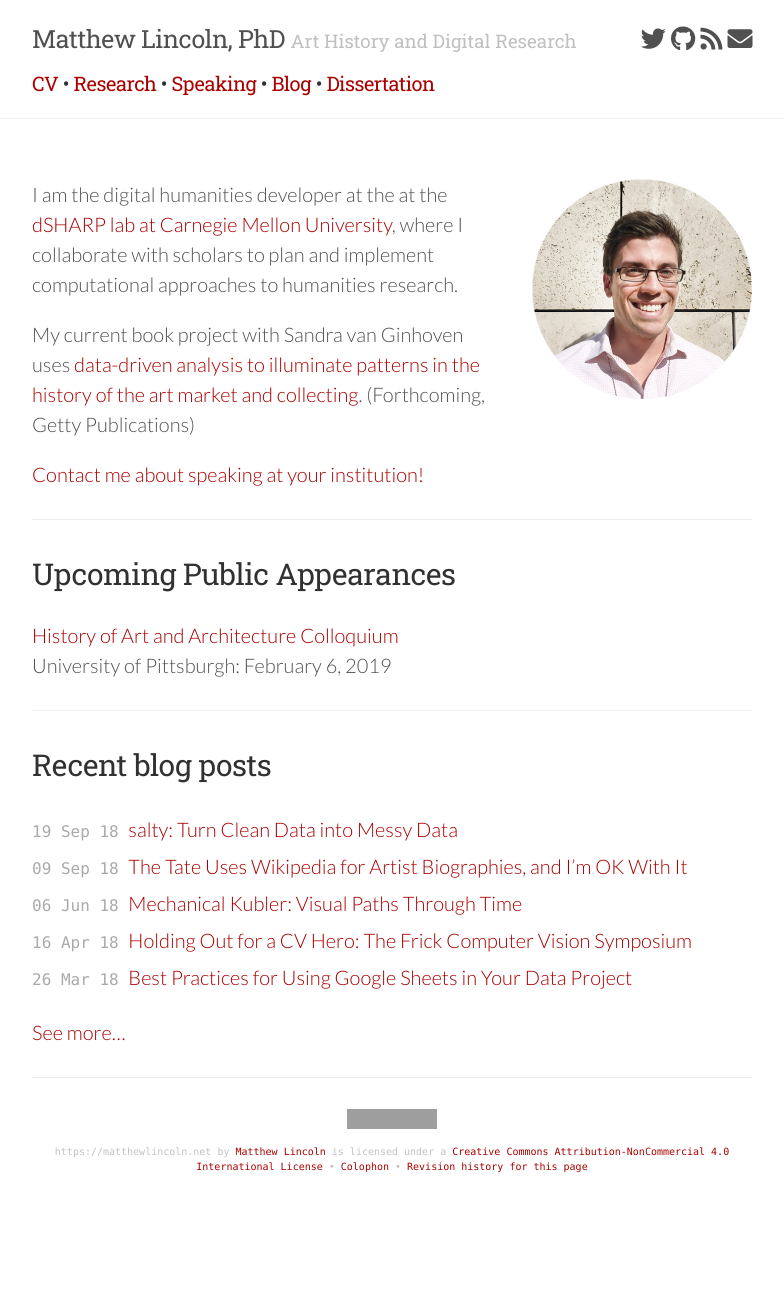
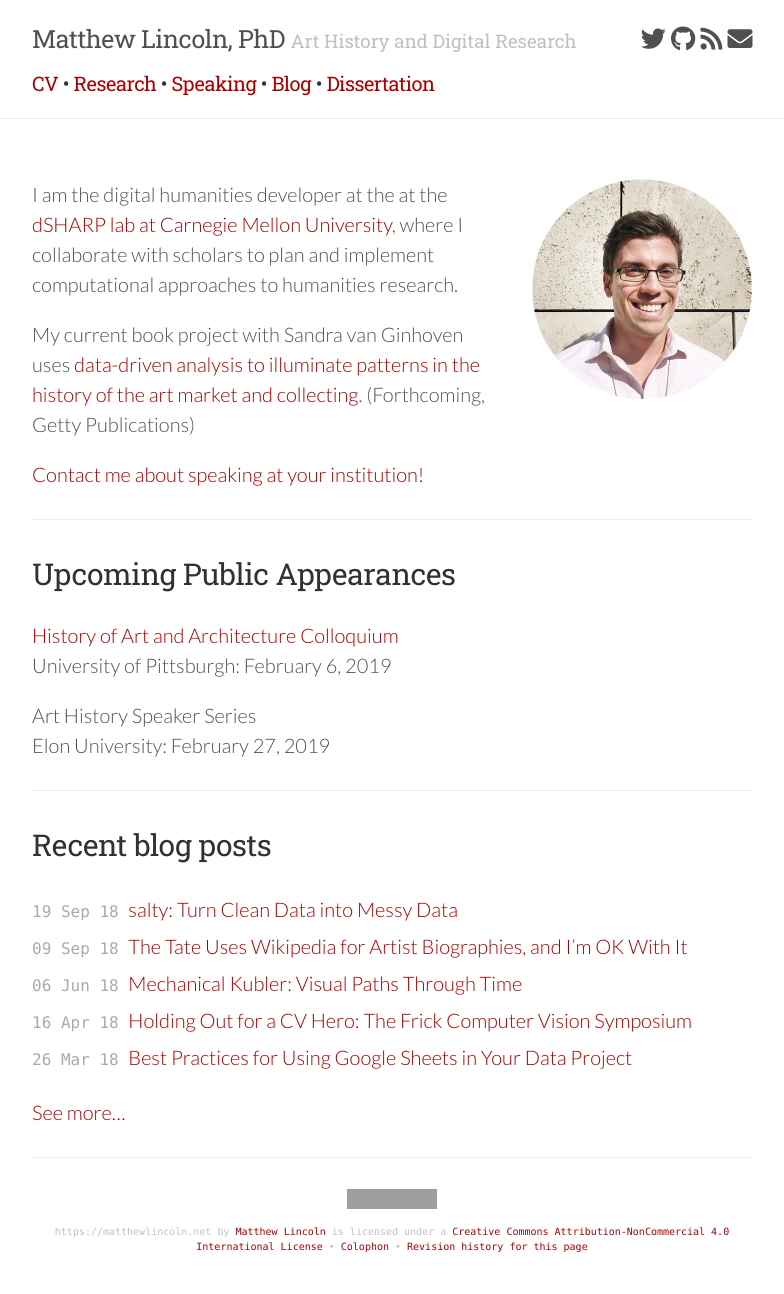
Before and after one commit to mdlincoln/mdlincoln.github.io, a Jekyll site: the page built from index.md, in a window 1280 px wide. Shown: the whole page, without its empty margins (248-1032 px from the left). Built offline with Jekyll 4.4.1, drawn with Linux system fonts in a browser that asks for light colours; nearby versions of some CDN libraries; before the commit the page ends 1214 px from its top, so only the background shows below that; grey boxes are pictures that could not be loaded.

Commit message:
add elon trip

```diff
--- a/_data/travel.yaml
+++ b/_data/travel.yaml
@@ -2,3 +2,6 @@
   location: University of Pittsburgh
   datestart: 2019-02-06 00:00:00 -0800
   url: https://curatorialvoice.github.io/
+- venue: Art History Speaker Series
+  location: Elon University
+  datestart: 2019-02-27 00:00:00 -0800
```
